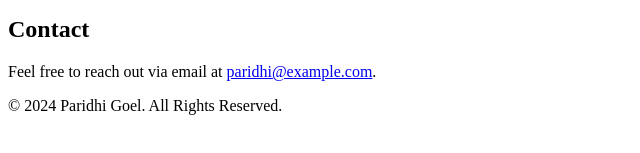
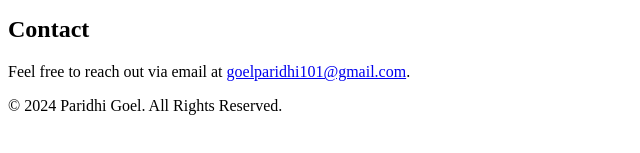
Before and after one commit to paridhi26/paridhi26.github.io, a plain HTML site: page index.html in a window 1280 px wide. Shown: the part 343-496 px from the top of the page, 0-640 px from the left. Drawn offline with Linux system fonts and the light colour scheme.

Commit message:
changed email

```diff
--- a/index.html
+++ b/index.html
@@ -32,7 +32,7 @@
         </section>
         <section id="contact">
             <h2>Contact</h2>
-            <p>Feel free to reach out via email at <a href="mailto:goelparidhi101@gmail.com">paridhi@example.com</a>.</p>
+            <p>Feel free to reach out via email at <a href="mailto:goelparidhi101@gmail.com">goelparidhi101@gmail.com</a>.</p>
         </section>
     </main>
     <footer>
```
